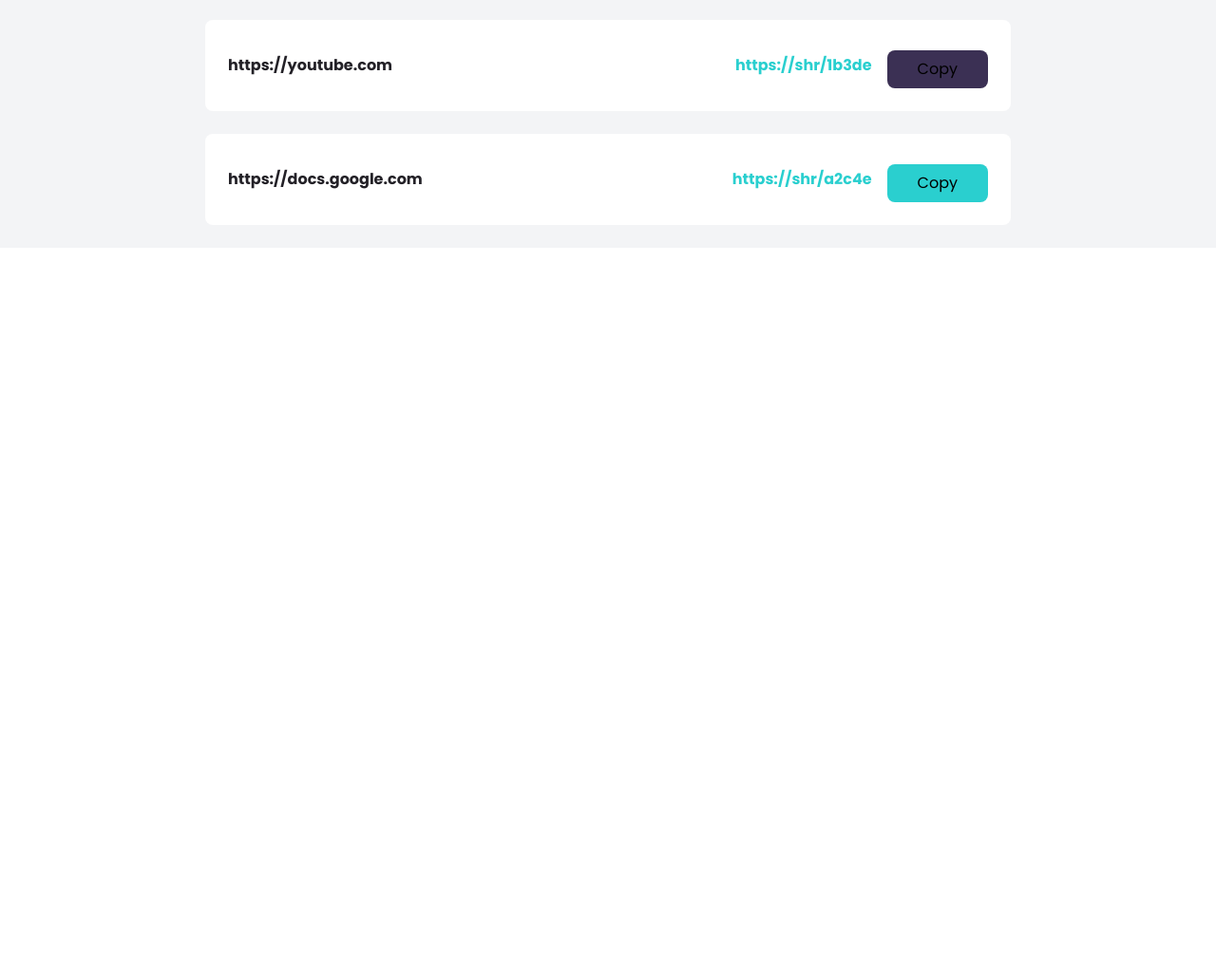
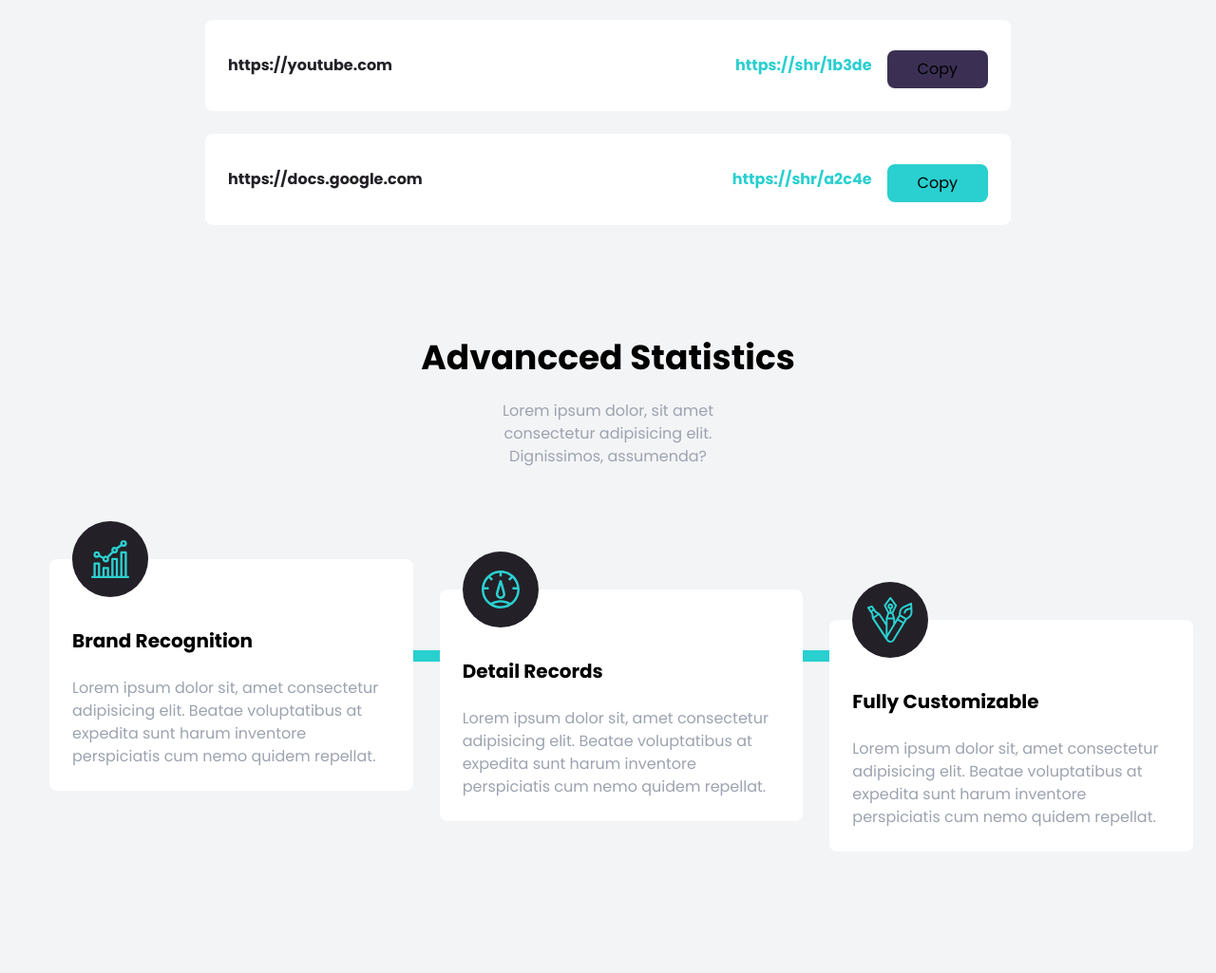
Before and after one commit to Psevdon1m/shorturl-tailwind, a website: page index.html in a window 1280 px wide. Shown: the part 943-1968 px from the top of the page at 95% size. Before the commit the page ends 1204 px from the top, so only its background shows below. Drawn offline with Linux system fonts and the light colour scheme; a web font is replaced by a local one.

Commit message:
add setions: stats and boxes

```diff
--- a/index.html
+++ b/index.html
@@ -125,5 +125,66 @@
           </div>
        </div>
      </section>
+     <!-- stats section -->
+      <section id="stats" class="py-24 bg-gray-100">
+        <div class="container mx-auto px-3">
+          <h2 class="text-4xl mb-6 font-bold text-center">
+            Advancced Statistics
+          </h2>
+          <p class="max-w-xs mx-auto text-center text-gray-400">Lorem ipsum dolor, sit amet consectetur adipisicing elit. Dignissimos, assumenda?</p>
+        </div>
+      </section>
+
+      <!-- feature box section -->
+       <section id="features" class="pb-32 bg-gray-100">
+        <div class="relative container flex flex-col items-start px-6 mx-auto md:flex-row md:space-x-7">
+          <!-- horizontal line -->
+           <div class="hidden absolute top-24  w-10/12 left-16 h-3 bg-cyan md:block"></div>
+           <!-- Vertical line -->
+           <div class=" absolute h-full -ml-1 w-2 left-1/2  bg-cyan md:hidden"></div>
+           <!-- box 1 -->
+            <div class="relative flex flex-col p-6 space-y-6 bg-white rounded-lg md:w-1/3 ">
+              <!-- image positioning -->
+               <div class="absolute -ml-10  left-1/2 -top-10  md:left-16">
+                <!-- img container for bg and center -->
+                 <div class="flex items-center justify-center w-20 h-20 rounded-full bg-veryDarkViolet">
+                  <img src="images/icon-brand-recognition.svg" alt="">
+                 </div>
+               </div>
+               <h5 class="pt-6 text-xl font-bold text-center capitalize md:text-left">Brand Recognition</h5>
+               <p class="text-center text-gray-400 md:text-left">
+                Lorem ipsum dolor sit, amet consectetur adipisicing elit. Beatae voluptatibus at expedita sunt harum inventore perspiciatis cum nemo quidem repellat.
+               </p>
+            </div>
+            <!-- box 2 -->
+            <div class="relative flex flex-col mt-24 p-6 space-y-6 bg-white rounded-lg md:w-1/3 md:mt-8">
+              <!-- image positioning -->
+               <div class="absolute -ml-10  left-1/2 -top-10  md:left-16">
+                <!-- img container for bg and center -->
+                 <div class="flex items-center justify-center w-20 h-20 rounded-full bg-veryDarkViolet">
+                  <img src="images/icon-detailed-records.svg" alt="">
+                 </div>
+               </div>
+               <h5 class="pt-6 text-xl font-bold text-center capitalize md:text-left">Detail records</h5>
+               <p class="text-center text-gray-400 md:text-left">
+                Lorem ipsum dolor sit, amet consectetur adipisicing elit. Beatae voluptatibus at expedita sunt harum inventore perspiciatis cum nemo quidem repellat.
+               </p>
+            </div>
+            <!-- box 3 -->
+            <div class="relative flex flex-col mt-24 p-6 space-y-6 bg-white rounded-lg md:w-1/3 md:mt-16">
+              <!-- image positioning -->
+               <div class="absolute -ml-10  left-1/2 -top-10  md:left-16">
+                <!-- img container for bg and center -->
+                 <div class="flex items-center justify-center w-20 h-20 rounded-full bg-veryDarkViolet">
+                  <img src="images/icon-fully-customizable.svg" alt="">
+                 </div>
+               </div>
+               <h5 class="pt-6 text-xl font-bold text-center capitalize md:text-left">Fully customizable</h5>
+               <p class="text-center text-gray-400 md:text-left">
+                Lorem ipsum dolor sit, amet consectetur adipisicing elit. Beatae voluptatibus at expedita sunt harum inventore perspiciatis cum nemo quidem repellat.
+               </p>
+            </div>
+        </div>
+       </section>
   </body>
 </html>
```
Also changed, not shown: css/style.css.
